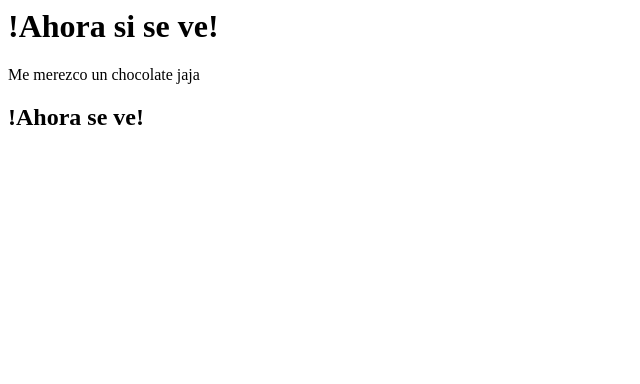
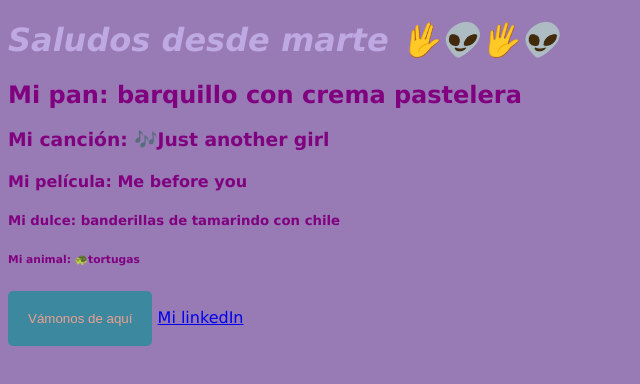
Before and after one commit to dulcekar/ch42-chocolate, a plain HTML site: page index.html in a window 1280 px wide. Shown: the whole page, without its empty margins (0-640 px from the left). Drawn offline with Linux system fonts and the light colour scheme.

Commit message:
estilos y funcionalidad

```diff
--- a/index.html
+++ b/index.html
@@ -1,18 +1,22 @@
-</DOCTYPE html>
+<!DOCTYPE html>
+<html lang="en">
+<head>
+    <meta charset="UTF-8">
+    <meta name="viewport" content="width=device-width, initial-scale=1.0">
+    <title>Web 1</title>
+    <!-- Hoja de estilo personalizada -->
+    <link rel="stylesheet" href="./style.css">
+</head>
+<body>
+    <h1>Saludos desde marte 🖖👽🖐👽</h1>
+    <h2>Mi pan: barquillo con crema pastelera</h2>
+    <h3>Mi canción: 🎶Just another girl</h3>
+    <h4>Mi película: Me before you</h4>
+    <h5>Mi dulce: banderillas de tamarindo con chile</h5>
+    <h6>Mi animal: 🐢tortugas </h6>
+    <button onclick="greeting()"> Vámonos de aquí</button>
+    <a target="_blank" href="https://www.linkedin.com/in/karina-cruz-reyes-9aa1a1245/">Mi linkedIn</a>
 
-<html>
-
-<head>
-<title>  Mi segundo intento html </title>
-</head>
-
-<!--Esto se ve en la parte superior del navegador en la barra-->
-<!--Esto es un comentario-->
-
-<body>
-<h1> !Ahora si se ve! </h1>
-<p> Me merezco un chocolate jaja </p>
-<h2> !Ahora se ve! </h2>
+    <script src="./script.js"></script>
 </body>
-
 </html>
--- a/script.js
+++ b/script.js
@@ -0,0 +1,5 @@
+console.log ("Yupi, he conectado HTML con JS");
+
+function greeting (){
+    alert ("a dónde vamos?");
+}
--- a/style.css
+++ b/style.css
@@ -0,0 +1,24 @@
+
+/* CSS type Selector */
+body {
+    background-color:rgb(152, 122, 180);
+    color:purple;
+    font-family: 'Lucida Sans', 'Lucida Sans Regular', 'Lucida Grande', 'Lucida Sans Unicode', Geneva, Verdana, sans-serif;
+}
+button {
+    background-color:#3C889E;
+    color:#ECA091;
+    padding: 20px;
+    border: none;
+    border-radius: 5px;
+    cursor: pointer;
+    font-stretch: expanded;
+}
+/* CSS type selector: pseudo class selector */
+button:hover {
+    background-color: #8053e0;
+}
+h1 {
+    color: #BFA9E3;
+    font-style: italic;
+}
```
